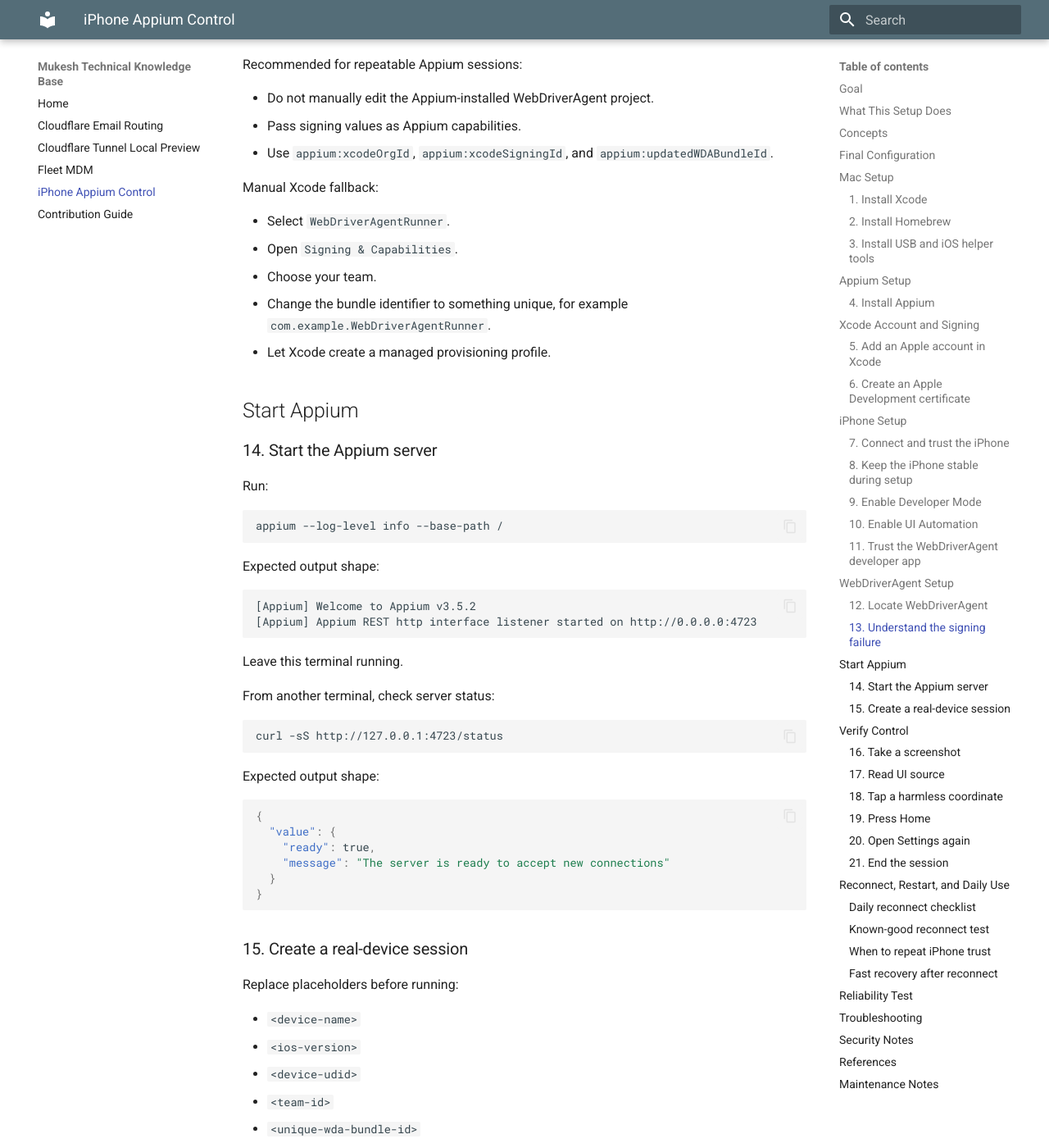
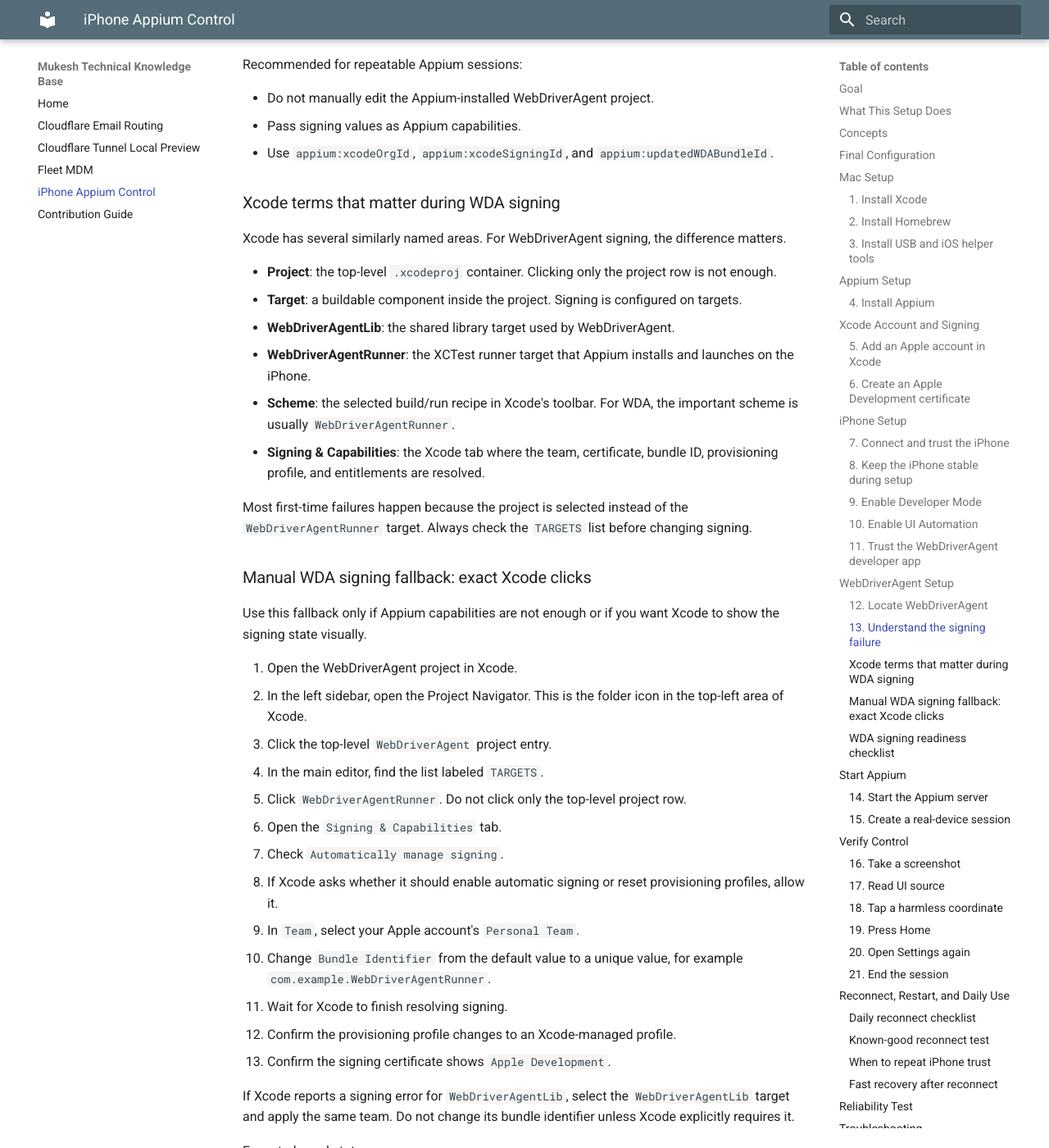
Before and after one commit to junocastiel/saashq-knowledge, an MkDocs documentation site: the page built from docs/ios-real-device-appium-control.md, in a window 1280 px wide and 1400 px high, scrolled down 17242 px. Shown: the whole window at 82% size. Built offline with MkDocs 1.6.1 and Material for MkDocs 9.7.7, drawn with Linux system fonts in a browser that asks for light colours; some of the changed text lies outside the part shown.

Commit message:
Clarify WDA signing automation setup

````diff
--- a/docs/ios-real-device-appium-control.md
+++ b/docs/ios-real-device-appium-control.md
@@ -467,13 +467,67 @@
 - Pass signing values as Appium capabilities.
 - Use `appium:xcodeOrgId`, `appium:xcodeSigningId`, and `appium:updatedWDABundleId`.
 
-Manual Xcode fallback:
+### Xcode terms that matter during WDA signing
 
-- Select `WebDriverAgentRunner`.
-- Open `Signing & Capabilities`.
-- Choose your team.
-- Change the bundle identifier to something unique, for example `com.example.WebDriverAgentRunner`.
-- Let Xcode create a managed provisioning profile.
+Xcode has several similarly named areas. For WebDriverAgent signing, the difference matters.
+
+- **Project**: the top-level `.xcodeproj` container. Clicking only the project row is not enough.
+- **Target**: a buildable component inside the project. Signing is configured on targets.
+- **WebDriverAgentLib**: the shared library target used by WebDriverAgent.
+- **WebDriverAgentRunner**: the XCTest runner target that Appium installs and launches on the iPhone.
+- **Scheme**: the selected build/run recipe in Xcode's toolbar. For WDA, the important scheme is usually `WebDriverAgentRunner`.
+- **Signing & Capabilities**: the Xcode tab where the team, certificate, bundle ID, provisioning profile, and entitlements are resolved.
+
+Most first-time failures happen because the project is selected instead of the `WebDriverAgentRunner` target. Always check the `TARGETS` list before changing signing.
+
+### Manual WDA signing fallback: exact Xcode clicks
+
+Use this fallback only if Appium capabilities are not enough or if you want Xcode to show the signing state visually.
+
+1. Open the WebDriverAgent project in Xcode.
+2. In the left sidebar, open the Project Navigator. This is the folder icon in the top-left area of Xcode.
+3. Click the top-level `WebDriverAgent` project entry.
+4. In the main editor, find the list labeled `TARGETS`.
+5. Click `WebDriverAgentRunner`. Do not click only the top-level project row.
+6. Open the `Signing & Capabilities` tab.
+7. Check `Automatically manage signing`.
+8. If Xcode asks whether it should enable automatic signing or reset provisioning profiles, allow it.
+9. In `Team`, select your Apple account's `Personal Team`.
+10. Change `Bundle Identifier` from the default value to a unique value, for example `com.example.WebDriverAgentRunner`.
+11. Wait for Xcode to finish resolving signing.
+12. Confirm the provisioning profile changes to an Xcode-managed profile.
+13. Confirm the signing certificate shows `Apple Development`.
+
+If Xcode reports a signing error for `WebDriverAgentLib`, select the `WebDriverAgentLib` target and apply the same team. Do not change its bundle identifier unless Xcode explicitly requires it.
+
+Expected good state:
+
+```text
+Target: WebDriverAgentRunner
+Signing: Automatically manage signing
+Team: <your personal team>
+Bundle Identifier: <your unique WDA bundle id>
+Provisioning Profile: Xcode Managed Profile
+Signing Certificate: Apple Development
+```
+
+If Xcode shows `Failed to register bundle identifier`, the default bundle identifier is probably already used by another developer. Change `Bundle Identifier` to a unique reverse-DNS value and wait again.
+
+### WDA signing readiness checklist
+
+Do not start Appium session debugging until this checklist is clean:
+
+- `WebDriverAgentRunner` target is selected, not just the project row.
+- `Team` is not `None`.
+- Bundle identifier is unique.
+- Provisioning profile is resolved.
+- Signing certificate says `Apple Development`.
+- The physical iPhone is connected, unlocked, and trusted.
+- Developer Mode is enabled on the iPhone.
+- `Enable UI Automation` is enabled on the iPhone.
+- No red signing error remains in Xcode.
+
+Stop and fix signing first if any checklist item fails. Reinstalling Appium or changing random capabilities will not fix an unresolved WDA signing problem.
 
 ## Start Appium
 
@@ -520,6 +574,25 @@
 - `<device-udid>`
 - `<team-id>`
 - `<unique-wda-bundle-id>`
+
+Use these capabilities deliberately:
+
+| Capability | Why it matters |
+| --- | --- |
+| `appium:udid` | Selects the exact physical iPhone. Use this when more than one simulator or device exists. |
+| `appium:xcodeOrgId` | Apple Team ID used to sign WebDriverAgent. |
+| `appium:xcodeSigningId` | Signing identity. For this setup, use `Apple Development`. |
+| `appium:updatedWDABundleId` | Unique bundle ID Appium uses for WebDriverAgentRunner. |
+| `appium:wdaLaunchTimeout` | Gives WebDriverAgent enough time to build, install, and start on a real iPhone. |
+| `appium:newCommandTimeout` | Keeps the session alive during slower manual checks. |
+| `appium:noReset` | Avoids resetting app/device state between sessions. |
+
+Automation setup stop rule:
+
+- If `xcrun xctrace list devices` does not show the iPhone, fix USB/trust/device detection first.
+- If Xcode still shows WDA signing errors, fix signing before changing Appium capabilities.
+- If Appium starts but session creation fails, read the first signing or WDA launch error before retrying.
+- If two session attempts fail the same way, stop and fix the root cause instead of repeatedly restarting Appium.
 
 ```bash
 curl -sS -X POST http://127.0.0.1:4723/session \
````
